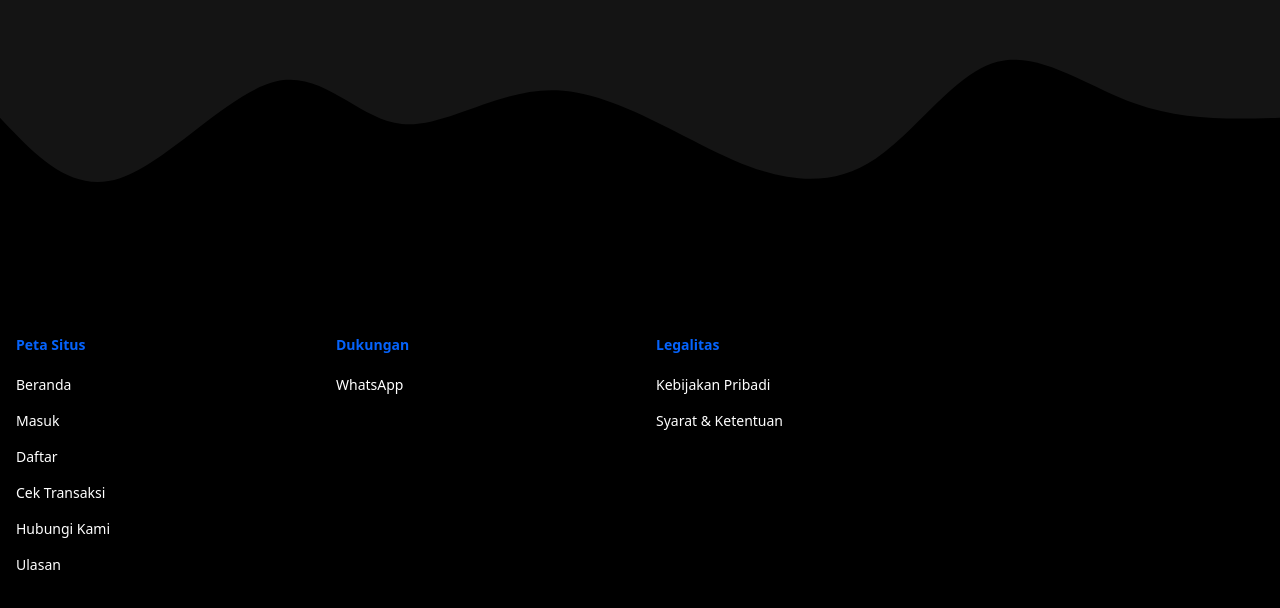
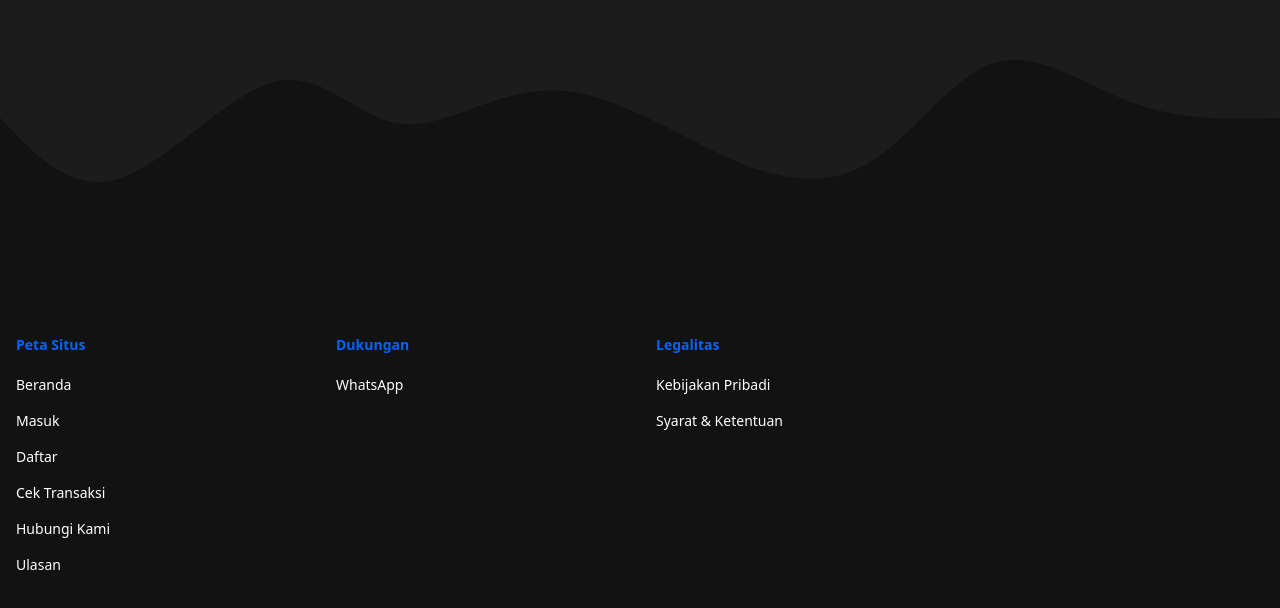
Before and after one commit to hassankary/game-voucher-website, a Next.js app: page / in a window 1280 px wide. Shown: the part 2159-2767 px from the top of the page. Built offline with nearby package versions, Linux system fonts and the light colour scheme; no server answers; what tailwindcss-animated would draw is missing.

Commit message:
update: background

```diff
--- a/src/app/components/Divider.tsx
+++ b/src/app/components/Divider.tsx
@@ -16,7 +16,7 @@ export default function Divider() {
         strokeWidth="0"
         fill="currentColor"
         fillOpacity="1"
-        className="fill-black transition-all delay-150 duration-300 ease-in-out"
+        className="fill-[#121212] transition-all delay-150 duration-300 ease-in-out"
       ></path>
     </svg>
   );
--- a/src/app/components/Footer.tsx
+++ b/src/app/components/Footer.tsx
@@ -28,7 +28,7 @@ const dataFooter = [
 
 export default function Footer() {
   return (
-    <div className="w-full bg-black">
+    <div className="w-full bg-[#121212]">
       <div className="container flex flex-col mx-auto px-4 py-12 space-y-16 xl:max-w-7xl items-center">
         <div className="flex flex-col w-full space-y-5">
           <div className="w-full grid grid-cols-4 gap-8 font-semibold text-sm text-[#0563FC]">
--- a/src/app/layout.tsx
+++ b/src/app/layout.tsx
@@ -29,7 +29,7 @@ export default function RootLayout({
   return (
     <html lang="en">
       <body
-        className={`${geistSans.variable} ${geistMono.variable} antialiased bg-[#141414] font-sans text-white`}
+        className={`${geistSans.variable} ${geistMono.variable} antialiased bg-[#171717] font-sans text-white`}
       >
         <NextTopLoader height={2} color="linear-gradient(to right, rgb(134, 239, 172), rgb(59, 130, 246), rgb(147, 51, 234))"/>
         <Navbar/>
--- a/src/app/page.tsx
+++ b/src/app/page.tsx
@@ -10,7 +10,7 @@ export default function Home() {
     <div>
       <main className="flex flex-col">
         <CarouselHomePage />
-        <div className="flex flex-col gap-y-8 pt-8">
+        <div className="flex flex-col gap-y-8 pt-8 bg-[#1C1C1C]">
           <FlashSale />
           <Popular />
           <Products />
```
